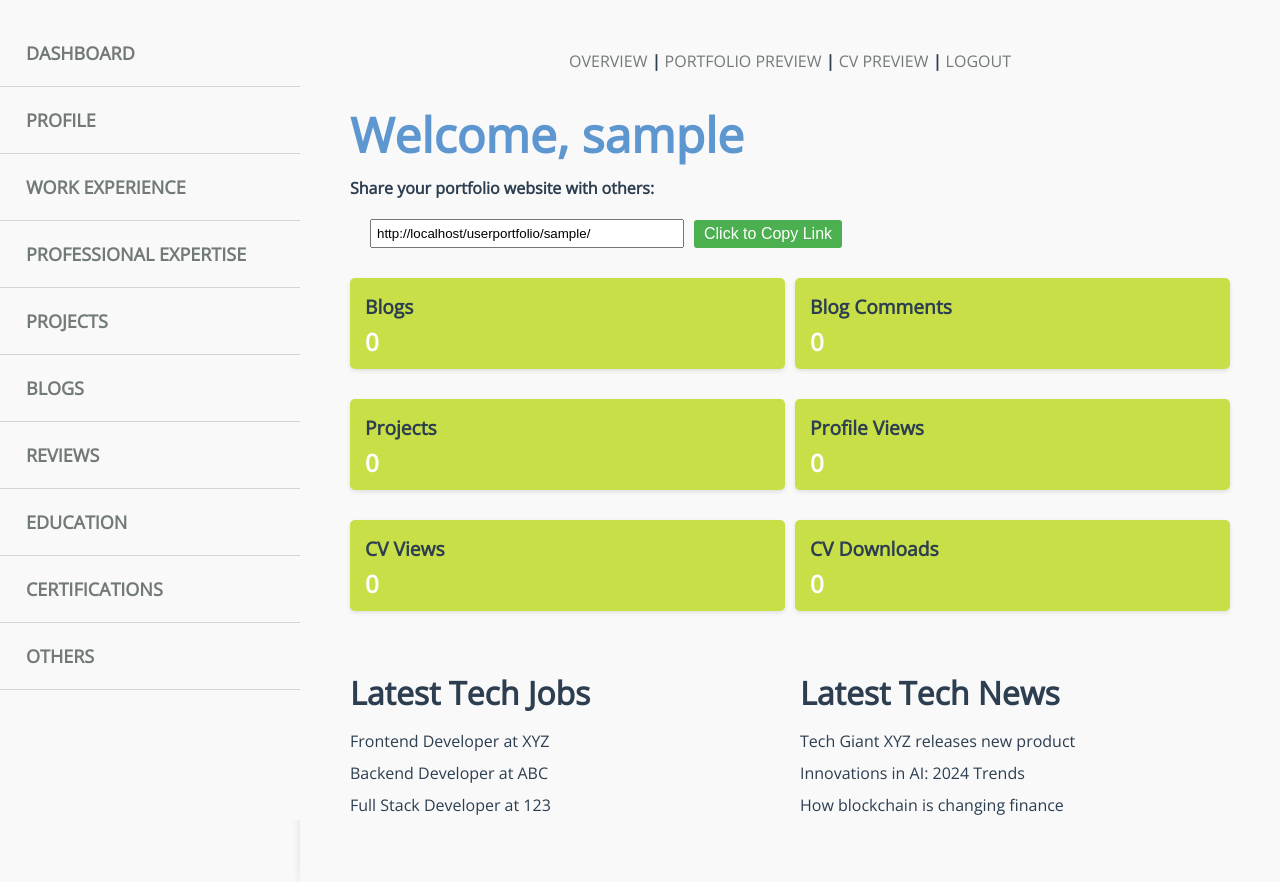
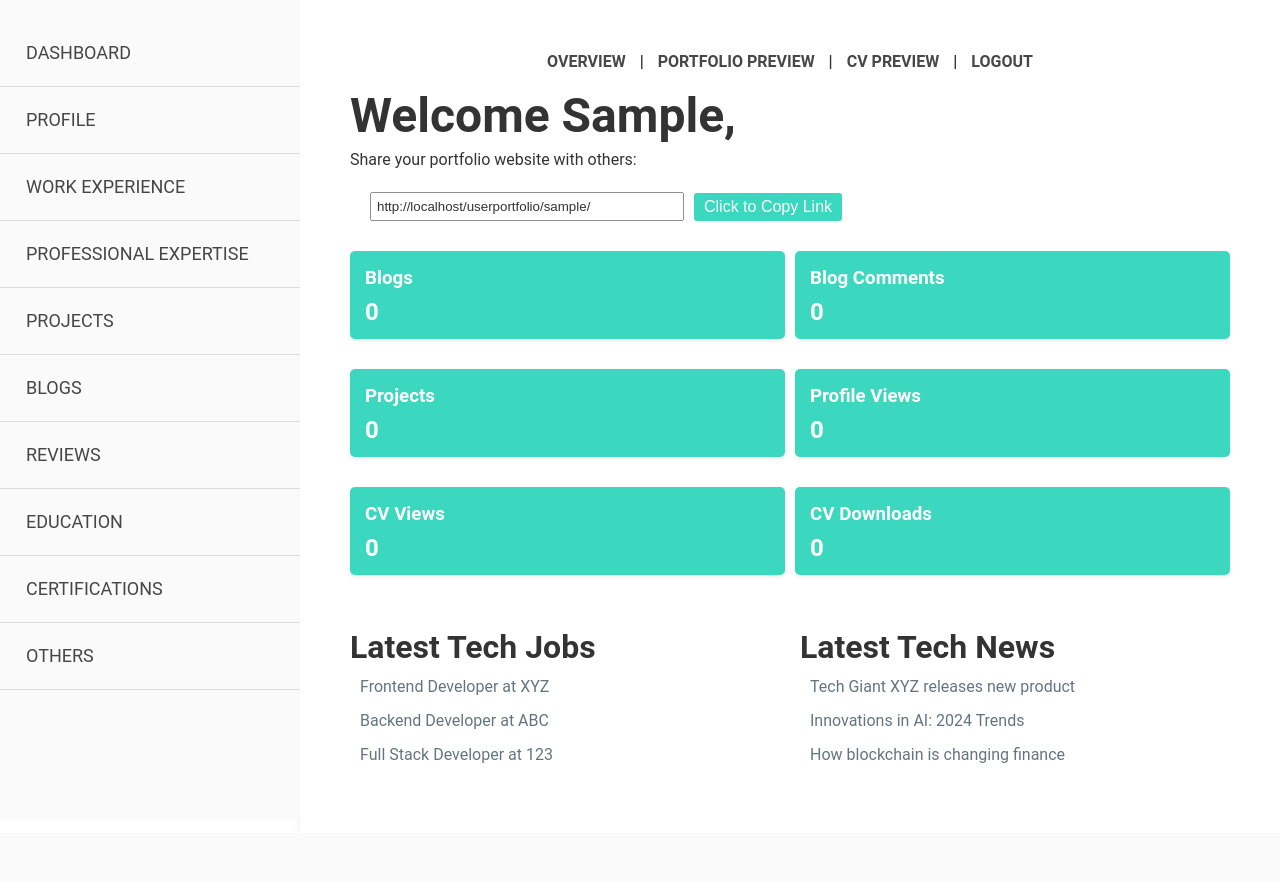
Before and after one commit to sarahwonago/UjuziPortfoliyo, a Django app: page / in a window 1280 px wide. After the commit the page ends 763 px from the top, so only its background shows below. Run offline with Django 5.2, Linux system fonts and the light colour scheme; the visitor is signed in with stand-in values (Sample User, id 1); data comes from the database, SQL or seed files in the repository.

Commit message:
styling and mods

```diff
--- a/dashboard/static/dashboard/style.css
+++ b/dashboard/static/dashboard/style.css
@@ -1,14 +1,16 @@
-@import url('https://fonts.googleapis.com/css?family=Open+Sans:300,300i,400');
-
-  body {
-    font-family: 'Open Sans', sans-serif;
+body {
     overflow-x: hidden;
-    background: #f9f9f9;
     margin: 0;
     padding: 0;
     display: flex;
+    font-family: "roboto", sans-serif;
+    line-height: 24px;
+    text-align: left;
+    position: relative;
+    opacity: 0.8;
 
   }
+
   section{
     margin:30px;
   }
@@ -17,9 +19,9 @@
      TYPOGRAPHY
   -----------------------------------------*/
 
-  h1,h2,h3,h4,h5,h6 {
-    line-height: normal;
-  }
+  h1, h2, h3, h4, h5, h6 {
+  font-family: "roboto", sans-serif; }
+
 
   h1 {
     font-size: 3em;
@@ -43,14 +45,17 @@
   a {
     text-decoration: none;
     font-size: 16px;
-    color: #727a77;
-    font-weight: normal;
+    cursor: pointer;
+    padding: 10px;
+    background-color: transparent;
+    color: #000;
+    opacity: 0.9;
   }
 
 
   a:hover, a:active, a:focus {
-    color: #29ca8e;
-    outline: none;
+    color: #0bceaf;
+    outline: 0
   }
 
   .container {
@@ -85,7 +90,7 @@
   text-decoration: none;
   display: block;
   font-size: 18px;
-  color: #727a77;
+  color: #000;
   font-weight: normal;
 }
 
@@ -103,7 +108,7 @@
   font-size: 18px;
   text-align: left;
   width: 100%;
-  font-weight: bold;
+  font-weight: medium;
   display: flex;
   justify-content: space-between;
   align-items: center;
@@ -117,14 +122,14 @@
 .dropdown-content a {
   padding: 10px;
   text-decoration: none;
-  color: #29ca8e;
+  color: #0bceaf;
   display: block;
   transition: background-color 0.3s, color 0.3s;
 }
 
 .dropdown-content a:hover,
 .dropdown-content a.active {
-  color: #29ca8e;
+  color: #0bceaf;
 }
 
 .arrow {
@@ -146,7 +151,8 @@
 
 
 .dashboard-overview h1 {
-    color: #5e97cf;
+  color: #000;
+  margin-bottom: 20px;
 }
 
 .overview-cards {
@@ -158,7 +164,7 @@
 
 .card {
     flex: 1 1 calc(33.333% - 10px);
-    background-color: #34a844;
+    background-color: #0bceaf;
     color: white;
     padding: 20px;
     border-radius: 5px;
@@ -167,7 +173,7 @@
 
 .card h3 {
     margin: 0;
-    font-size: 1.2em;
+    color: #fff;
 }
 
 .card p {
@@ -179,18 +185,17 @@
 .dashboard-item {
     padding: 15px;
     margin: 10px 0;
-    background-color: #c8df48;
+    background-color: #0bceaf;
     border-radius: 5px;
     cursor: pointer;
     transition: background-color 0.3s ease, color 0.3s ease;
 }
 
 .dashboard-item:hover {
-    background-color: #e0e247;
+    background-color: #1ee7c6;
 }
 
 .dashboard-item.active {
-    background-color: #96a0aa;
     color: #ecf0f1;
 }
 
@@ -206,7 +211,7 @@
 }
 
 .latest-section h2 {
-    color: #2c3e50;
+    color: #000;
     margin-bottom: 10px;
 }
 
@@ -270,7 +275,7 @@ table th:last-child, table td:last-child {
 
 /* Button Styles */
 button {
-    background: #29ca8e;
+    background: #0bceaf;
     color: #ffffff;
     font-size: 16px;
     font-weight: normal;
@@ -281,7 +286,7 @@ button {
 }
 
 button:hover {
-    background-color: #34495e;
+    background-color: #17f3ce;
 }
 
 button a {
@@ -295,7 +300,7 @@ button a:hover {
 
 /* Header Styles */
 h1, h2, h3, h4, h5, h6 {
-    color: #2c3e50;
+    color: #000;
     margin: 10px 0;
 }
 
@@ -350,7 +355,7 @@ form button {
 }
 
 form button:hover {
-    background-color: #2f9e3e;
+    background-color:#0bceaf;
 }
 
 form button a {
--- a/dashboard/templates/dashboard/dashboard.html
+++ b/dashboard/templates/dashboard/dashboard.html
@@ -14,20 +14,19 @@
     .copy-button {
         padding: 5px 10px;
         cursor: pointer;
-        background-color: #4CAF50;
+        background-color: #0bceaf;
         color: white;
         border: none;
         border-radius: 3px;
     }
     .message {
         margin-left: 10px;
-        color: green;
     }
 </style>
 
 <section class="dashboard-overview">
-    <h1>Welcome, {{ user.username }}</h1>
-    <h4>Share your portfolio website with others:</h4>
+    <h1>Welcome {{ user.username|title }},</h1>
+    <p>Share your portfolio website with others:</p>
     <div class="share-container">
         <input type="text" id="shareLink" class="share-input" value="{{ request.build_absolute_uri|slice:":-1" }}{% url 'userportfoliyo:user_portfolio' user.username %}" readonly>
         <button class="copy-button" onclick="copyLink()">Click to Copy Link</button>
```
Also changed, not shown: templates/registration/password_change_done.html (+15 -20 lines), templates/registration/password_change_form.html (+10 -21 lines), templates/registration/password_reset_complete.html (+5 -4 lines), templates/registration/password_reset_confirm.html (+7 -7 lines).
